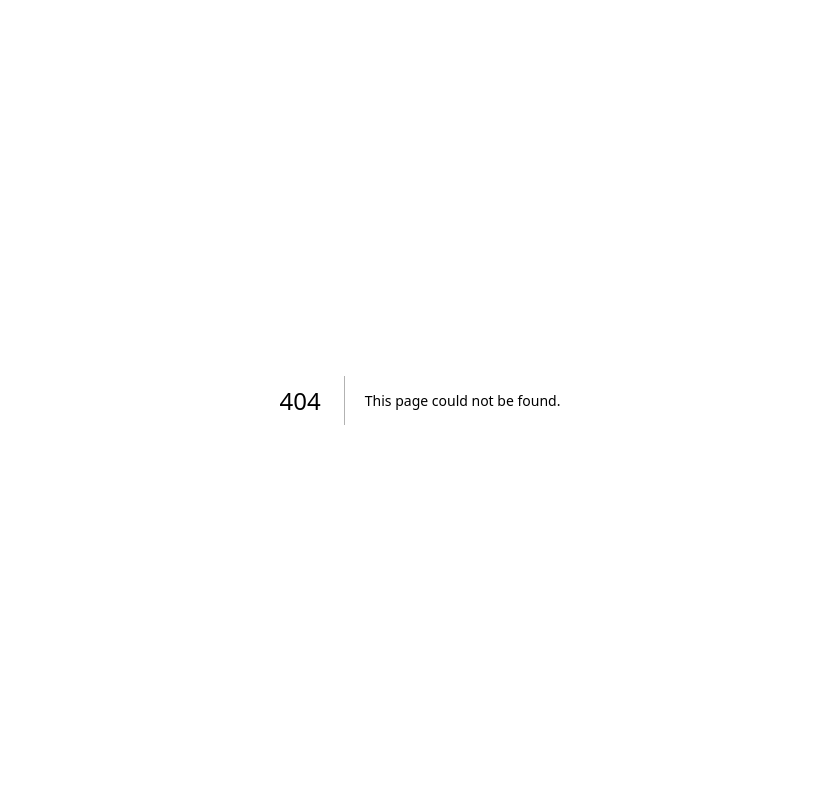
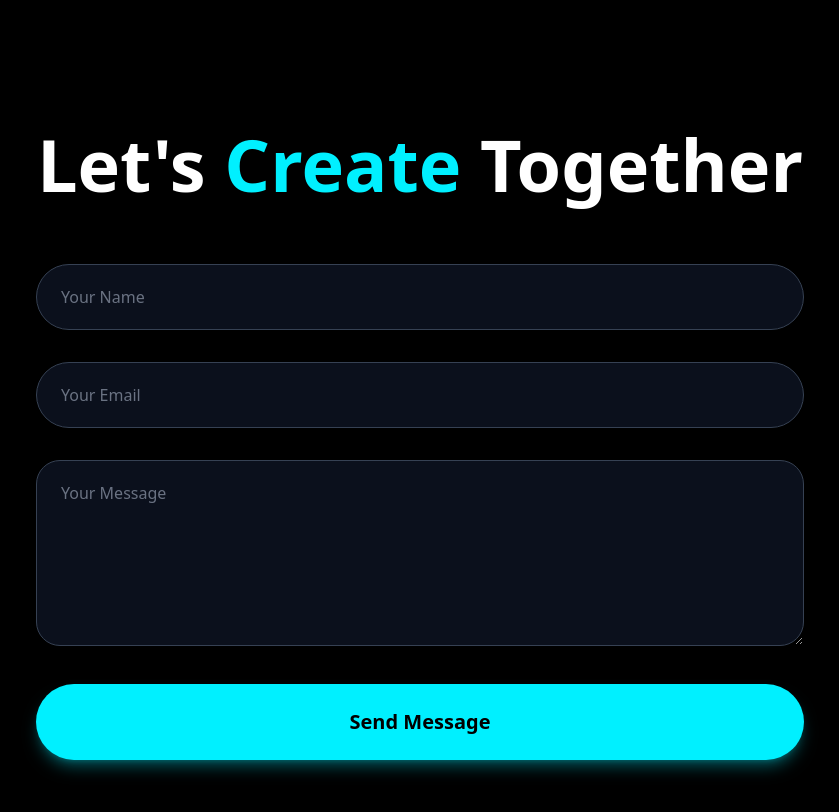
Before and after one commit to novaflow-dev/novaflow-website, a Next.js app: page /contact in a window 1280 px wide. Before the commit this address had no page. Shown: the top 812 px of the page, without its empty margins (220-1059 px from the left). Built offline with nearby package versions, Linux system fonts and the light colour scheme.

Commit message:
updating contact page

```diff
--- /dev/null
+++ b/app/contact/page.tsx
@@ -0,0 +1,36 @@
+export default function Contact() {
+  return (
+    <div className="min-h-screen pt-32 pb-20 px-6 flex items-center justify-center">
+      <div className="max-w-3xl w-full">
+        <h1 className="text-6xl md:text-7xl font-bold text-center mb-16">
+          Let&apos;s <span className="text-accent">Create</span> Together
+        </h1>
+
+        <form className="space-y-8">
+          <input
+            type="text"
+            placeholder="Your Name"
+            className="w-full px-6 py-5 bg-gray-900/70 border border-gray-700 rounded-full text-white placeholder-gray-500 focus:outline-none focus:border-accent focus:ring-2 focus:ring-accent/30"
+          />
+          <input
+            type="email"
+            placeholder="Your Email"
+            className="w-full px-6 py-5 bg-gray-900/70 border border-gray-700 rounded-full text-white placeholder-gray-500 focus:outline-none focus:border-accent focus:ring-2 focus:ring-accent/30"
+          />
+          <textarea
+            placeholder="Your Message"
+            rows={6}
+            className="w-full px-6 py-5 bg-gray-900/70 border border-gray-700 rounded-3xl text-white placeholder-gray-500 focus:outline-none focus:border-accent focus:ring-2 focus:ring-accent/30"
+          ></textarea>
+
+          <button
+            type="submit"
+            className="w-full py-6 bg-accent text-black font-bold text-xl rounded-full hover:bg-accent-hover transition shadow-lg shadow-accent/30"
+          >
+            Send Message
+          </button>
+        </form>
+      </div>
+    </div>
+  );
+}
```
